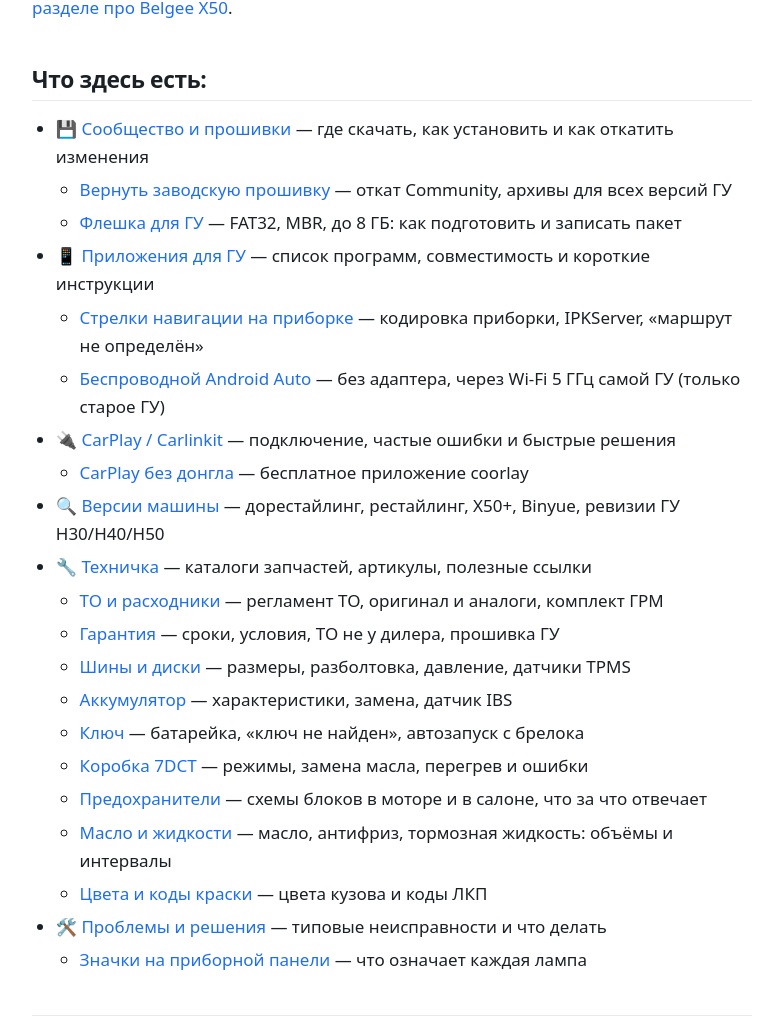
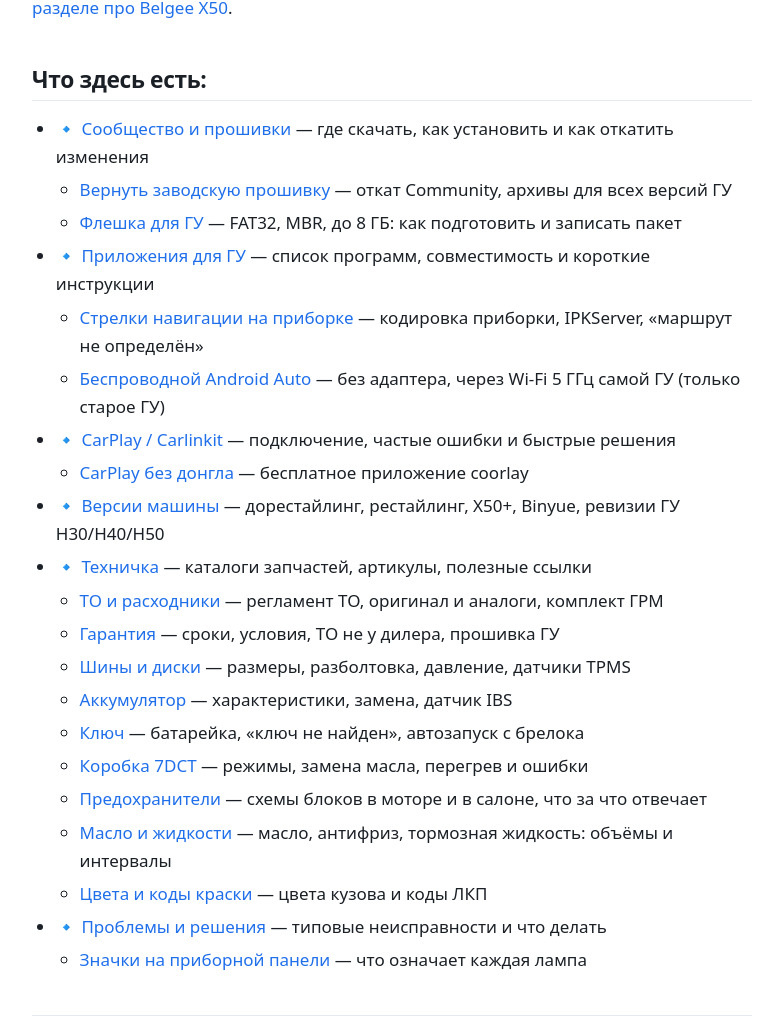
Before and after one commit to qttc/qttc.github.io, a Jekyll site: the page built from index.md, in a window 1280 px wide and 1400 px high, scrolled down 868 px. Shown: the part 143-1169 px from the top of the window, without its empty margins (248-1031 px from the left). Built offline with Jekyll 4.4.1, drawn with Linux system fonts in a browser that asks for light colours.

Commit message:
Главная: единый значок разделов

```diff
--- a/index.md
+++ b/index.md
@@ -26,16 +26,16 @@ image: /assets/logo.png
 
 ## Что здесь есть:
 
-- 💾 [Сообщество и прошивки](/pages/community/) — где скачать, как установить и как откатить изменения
+- 🔹 [Сообщество и прошивки](/pages/community/) — где скачать, как установить и как откатить изменения
   - [Вернуть заводскую прошивку](/pages/rollback/) — откат Community, архивы для всех версий ГУ
   - [Флешка для ГУ](/pages/usb/) — FAT32, MBR, до 8 ГБ: как подготовить и записать пакет
-- 📱 [Приложения для ГУ](/pages/apps/) — список программ, совместимость и короткие инструкции
+- 🔹 [Приложения для ГУ](/pages/apps/) — список программ, совместимость и короткие инструкции
   - [Стрелки навигации на приборке](/pages/cluster-navigation/) — кодировка приборки, IPKServer, «маршрут не определён»
   - [Беспроводной Android Auto](/pages/wireless-android-auto/) — без адаптера, через Wi‑Fi 5 ГГц самой ГУ (только старое ГУ)
-- 🔌 [CarPlay / Carlinkit](/pages/carlinkit/) — подключение, частые ошибки и быстрые решения
+- 🔹 [CarPlay / Carlinkit](/pages/carlinkit/) — подключение, частые ошибки и быстрые решения
   - [CarPlay без донгла](/pages/carplay-no-dongle/) — бесплатное приложение coorlay
-- 🔍 [Версии машины](/pages/versions/) — дорестайлинг, рестайлинг, X50+, Binyue, ревизии ГУ H30/H40/H50
-- 🔧 [Техничка](/pages/parts/) — каталоги запчастей, артикулы, полезные ссылки
+- 🔹 [Версии машины](/pages/versions/) — дорестайлинг, рестайлинг, X50+, Binyue, ревизии ГУ H30/H40/H50
+- 🔹 [Техничка](/pages/parts/) — каталоги запчастей, артикулы, полезные ссылки
   - [ТО и расходники](/pages/to/) — регламент ТО, оригинал и аналоги, комплект ГРМ
   - [Гарантия](/pages/warranty/) — сроки, условия, ТО не у дилера, прошивка ГУ
   - [Шины и диски](/pages/tires/) — размеры, разболтовка, давление, датчики TPMS
@@ -45,7 +45,7 @@ image: /assets/logo.png
   - [Предохранители](/pages/fuses/) — схемы блоков в моторе и в салоне, что за что отвечает
   - [Масло и жидкости](/pages/oil/) — масло, антифриз, тормозная жидкость: объёмы и интервалы
   - [Цвета и коды краски](/pages/paint-codes/) — цвета кузова и коды ЛКП
-- 🛠️ [Проблемы и решения](/pages/problems/) — типовые неисправности и что делать
+- 🔹 [Проблемы и решения](/pages/problems/) — типовые неисправности и что делать
   - [Значки на приборной панели](/pages/warning-lights/) — что означает каждая лампа
 
 
```
